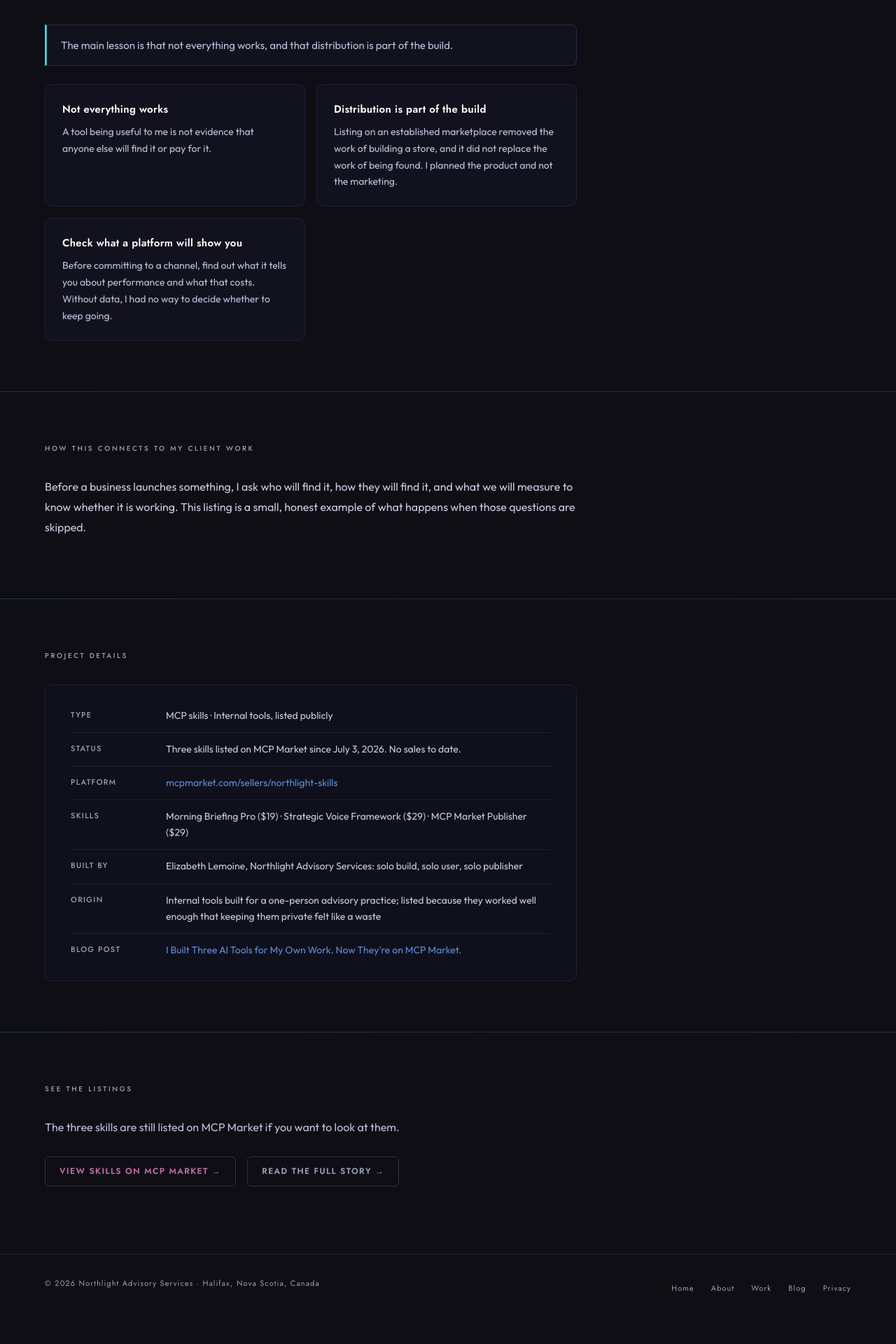
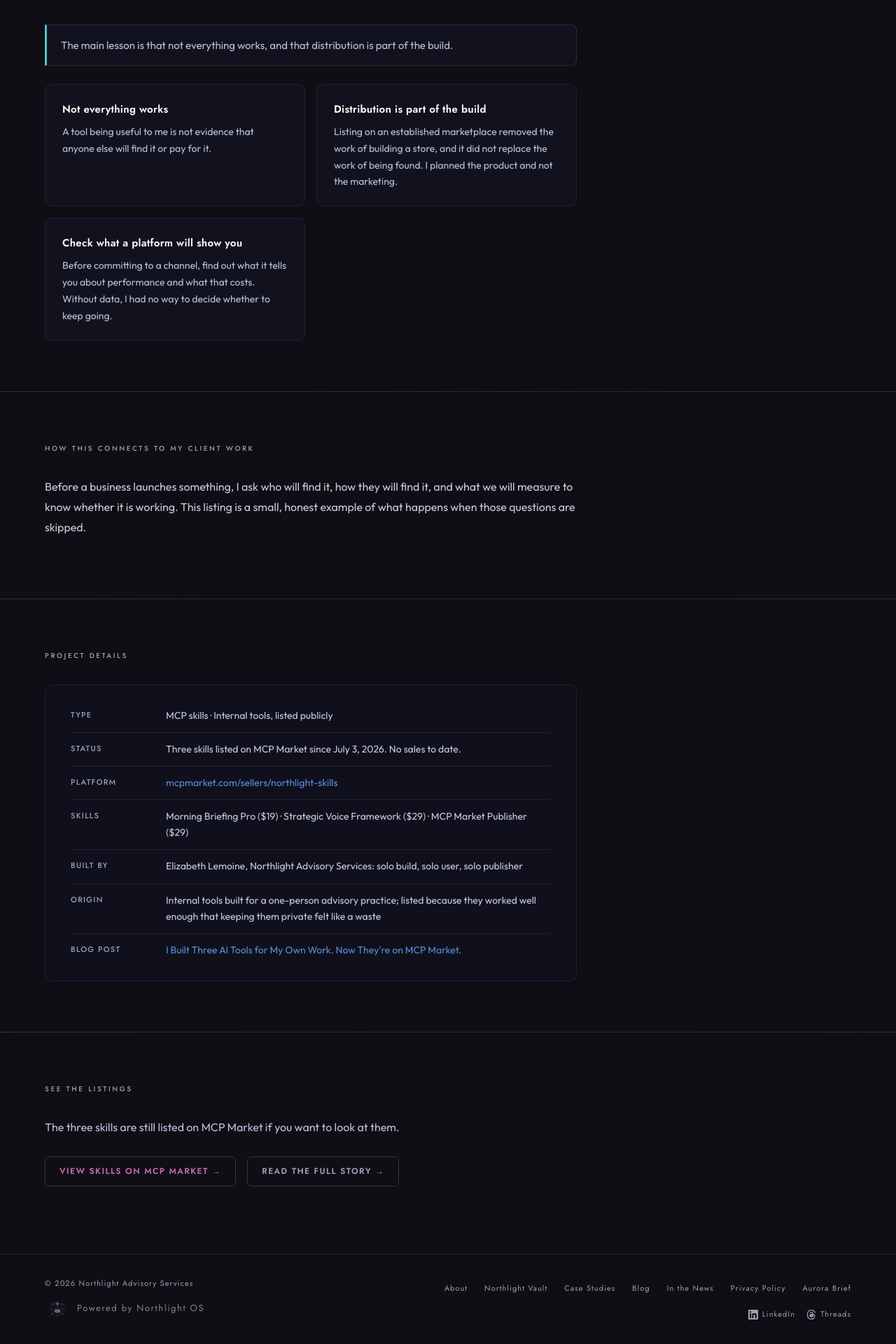
Before and after one commit to elizabethlemoine33-commits/bynorthlight-site, a Jekyll site: the page built from case-studies/northlight-skills-market.html, in a window 1280 px wide. Shown: the part 3754-5674 px from the top of the page at 70% size. Built offline with Jekyll 4.4.1, drawn with Linux system fonts in a browser that asks for light colours; before the commit the page ends 5638 px from its top, so only the background shows below that.

Commit message:
Shared footer on blog posts, blog index, privacy pages, news and Skills Market case study
Co-Authored-By: Claude Sonnet 5.5 <noreply@anthropic.com>

```diff
--- a/case-studies/northlight-skills-market.html
+++ b/case-studies/northlight-skills-market.html
@@ -1,3 +1,5 @@
+---
+---
 <!DOCTYPE html>
 <html lang="en">
 <head>
@@ -260,7 +262,44 @@
     .nav-links { gap: 12px; }
     .nav-links a { letter-spacing: 0.08em; }
   }
-</style>
+
+    /* shared footer (matches _includes/footer.html) */
+    .footer-border { border-top: 1px solid var(--border); }
+    footer { padding: 32px 64px; max-width: 1280px; margin: 0 auto; }
+    .footer-inner { display: flex; justify-content: space-between; align-items: flex-start; gap: 40px; }
+    .footer-left { display: flex; flex-direction: column; gap: 8px; }
+    .footer-copy { font-family: 'Jost', sans-serif; font-size: 11px; letter-spacing: 0.1em; color: var(--muted); }
+    .footer-powered {
+      font-family: 'Jost', sans-serif; font-size: 13px; letter-spacing: 0.12em;
+      color: var(--muted); opacity: 0.8;
+      display: flex; align-items: center; gap: 10px;
+    }
+    .footer-powered a { color: var(--muted); text-decoration: none; transition: color 0.2s; }
+    .footer-powered a:hover { color: var(--text); }
+    .footer-os-icon { width: 36px; height: 36px; flex-shrink: 0; border-radius: 8px; }
+    .footer-right { display: flex; flex-direction: column; align-items: flex-end; gap: 16px; }
+    .footer-links { display: flex; gap: 24px; list-style: none; flex-wrap: wrap; justify-content: flex-end; }
+    .footer-links a {
+      font-family: 'Jost', sans-serif; font-size: 11px; letter-spacing: 0.1em;
+      color: var(--muted); text-decoration: none; transition: color 0.2s;
+    }
+    .footer-links a:hover { color: var(--text); }
+    .footer-social { display: flex; gap: 16px; list-style: none; align-items: center; }
+    .footer-social a {
+      font-family: 'Jost', sans-serif; font-size: 11px; letter-spacing: 0.1em;
+      color: var(--muted); text-decoration: none;
+      display: flex; align-items: center; gap: 6px; transition: color 0.2s;
+    }
+    .footer-social a:hover { color: var(--text); }
+
+    @media (max-width: 1024px) { footer { padding: 32px 32px; } }
+    @media (max-width: 768px) {
+      footer { padding: 24px; }
+      .footer-inner { flex-direction: column; gap: 24px; }
+      .footer-right { align-items: flex-start; }
+      .footer-links { justify-content: flex-start; }
+    }
+  </style>
 <script type="application/ld+json">
 {
   "@context": "https://schema.org",
@@ -632,25 +671,7 @@
 
   </main>
 
-  <div class="footer-border"></div>
-  <footer>
-    <div class="footer-inner">
-      <div class="footer-left">
-        <span class="footer-copy">© 2026 Northlight Advisory Services · Halifax, Nova Scotia, Canada</span>
-      </div>
-      <div class="footer-right">
-        <nav aria-label="Footer navigation">
-          <ul class="footer-links">
-            <li><a href="/">Home</a></li>
-            <li><a href="/about.html">About</a></li>
-            <li><a href="/case-studies/">Work</a></li>
-            <li><a href="/blog/">Blog</a></li>
-            <li><a href="/northlight-privacy.html">Privacy</a></li>
-          </ul>
-        </nav>
-      </div>
-    </div>
-  </footer>
+  {% include footer.html %}
 
 </body>
 </html>
--- a/news/index.html
+++ b/news/index.html
@@ -1,3 +1,5 @@
+---
+---
 <!DOCTYPE html>
 <html lang="en">
 <head>
@@ -119,6 +121,44 @@
       .footer-right { align-items: flex-start; }
       .footer-links { justify-content: flex-start; }
     }
+
+    /* shared footer (matches _includes/footer.html) */
+    .footer-border { --muted: #99A1B6; }
+    .footer-border { border-top: 1px solid var(--border); }
+    footer { padding: 32px 64px; max-width: 1280px; margin: 0 auto; }
+    .footer-inner { display: flex; justify-content: space-between; align-items: flex-start; gap: 40px; }
+    .footer-left { display: flex; flex-direction: column; gap: 8px; }
+    .footer-copy { font-family: 'Jost', sans-serif; font-size: 11px; letter-spacing: 0.1em; color: var(--muted); }
+    .footer-powered {
+      font-family: 'Jost', sans-serif; font-size: 13px; letter-spacing: 0.12em;
+      color: var(--muted); opacity: 0.8;
+      display: flex; align-items: center; gap: 10px;
+    }
+    .footer-powered a { color: var(--muted); text-decoration: none; transition: color 0.2s; }
+    .footer-powered a:hover { color: var(--text); }
+    .footer-os-icon { width: 36px; height: 36px; flex-shrink: 0; border-radius: 8px; }
+    .footer-right { display: flex; flex-direction: column; align-items: flex-end; gap: 16px; }
+    .footer-links { display: flex; gap: 24px; list-style: none; flex-wrap: wrap; justify-content: flex-end; }
+    .footer-links a {
+      font-family: 'Jost', sans-serif; font-size: 11px; letter-spacing: 0.1em;
+      color: var(--muted); text-decoration: none; transition: color 0.2s;
+    }
+    .footer-links a:hover { color: var(--text); }
+    .footer-social { display: flex; gap: 16px; list-style: none; align-items: center; }
+    .footer-social a {
+      font-family: 'Jost', sans-serif; font-size: 11px; letter-spacing: 0.1em;
+      color: var(--muted); text-decoration: none;
+      display: flex; align-items: center; gap: 6px; transition: color 0.2s;
+    }
+    .footer-social a:hover { color: var(--text); }
+
+    @media (max-width: 1024px) { footer { padding: 32px 32px; } }
+    @media (max-width: 768px) {
+      footer { padding: 24px; }
+      .footer-inner { flex-direction: column; gap: 24px; }
+      .footer-right { align-items: flex-start; }
+      .footer-links { justify-content: flex-start; }
+    }
   </style>
 <style>
 .nav-wordmark,.wordmark{text-decoration:none;display:flex;flex-direction:column;align-items:center;gap:4px;background:none;-webkit-text-fill-color:unset;color:unset;font-size:unset;letter-spacing:unset;}
@@ -210,34 +250,7 @@
     </div>
   </main>
 
-  <div class="footer-border">
-    <footer>
-      <div class="footer-inner">
-        <div class="footer-left">
-          <p class="footer-copy">© 2026 Northlight Advisory Services</p>
-          <p class="footer-powered"><img src="/northlight-os-icon.svg" alt="" role="presentation" class="footer-os-icon" width="36" height="36"><span>Powered by <a href="/">Northlight OS</a></span></p>
-        </div>
-        <nav aria-label="Footer navigation">
-          <div class="footer-right">
-            <ul class="footer-links">
-              <li><a href="/about.html">About</a></li>
-              <li><a href="/vault.html">Northlight Vault</a></li>
-              <li><a href="/meetings-privacy.html">Northlight Meetings</a></li>
-              <li><a href="/case-studies/">Case Studies</a></li>
-              <li><a href="/blog/">Blog</a></li>
-              <li><a href="/news/">In the News</a></li>
-              <li><a href="/northlight-privacy.html">Privacy Policy</a></li>
-              <li><a href="https://aurora-brief.kit.com/110f173cf7" target="_blank" rel="noopener">Aurora Brief</a></li>
-            </ul>
-            <ul class="footer-social">
-              <li><a href="https://www.linkedin.com/company/bynorthlight" aria-label="Northlight on LinkedIn" target="_blank" rel="noopener"><svg width="14" height="14" viewBox="0 0 24 24" fill="currentColor" aria-hidden="true"><path d="M20.447 20.452h-3.554v-5.569c0-1.328-.027-3.037-1.852-3.037-1.853 0-2.136 1.445-2.136 2.939v5.667H9.351V9h3.414v1.561h.046c.477-.9 1.637-1.85 3.37-1.85 3.601 0 4.267 2.37 4.267 5.455v6.286zM5.337 7.433a2.062 2.062 0 0 1-2.063-2.065 2.064 2.064 0 1 1 2.063 2.065zm1.782 13.019H3.555V9h3.564v11.452zM22.225 0H1.771C.792 0 0 .774 0 1.729v20.542C0 23.227.792 24 1.771 24h20.451C23.2 24 24 23.227 24 22.271V1.729C24 .774 23.2 0 22.222 0h.003z"/></svg> LinkedIn</a></li>
-              <li><a href="https://www.threads.com/@northlightcomms" aria-label="Northlight on Threads" target="_blank" rel="noopener">Threads</a></li>
-            </ul>
-          </div>
-        </nav>
-      </div>
-    </footer>
-  </div>
+  {% include footer.html %}
 
 </body>
 </html>
```
Also changed, not shown: _layouts/legal.html (+38 -12 lines), _layouts/post.html (+37 -14 lines), blog/index.html (+37 -15 lines), news/digital-reference-best-coo-2026.html (+41 -28 lines).
